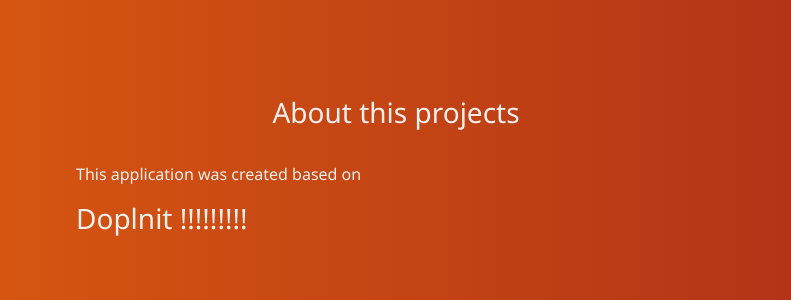
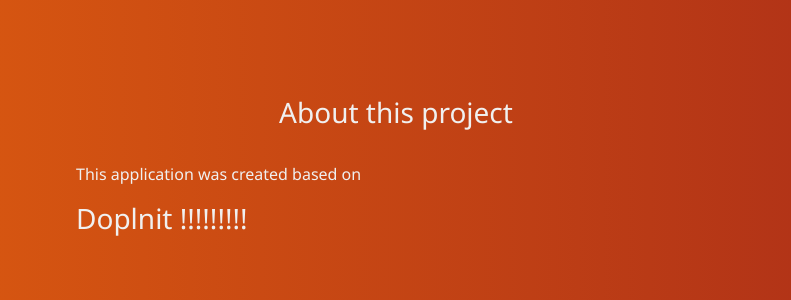
Before and after one commit to hampet1/radiolarite_provenance_classifier, a Django app: page /about/ in a window 1280 px wide. Shown: the part 96-396 px from the top of the page, without its empty margins (244-1035 px from the left). Run offline with Django 4.2, Linux system fonts and the light colour scheme; some libraries are stand-ins or nearby versions.

Commit message:
delete changes

```diff
--- a/radiolarite/settings.py
+++ b/radiolarite/settings.py
@@ -27,7 +27,7 @@ DEBUG = True
 
 ALLOWED_HOSTS = ['13.231.160.52']
 
-p_a_ =10
+
 # Application definition
 
 INSTALLED_APPS = [
--- a/users/templates/about.html
+++ b/users/templates/about.html
@@ -5,7 +5,7 @@
         <section class="container-fluid bg">
             <section class= "row justify-content-center ">
                 <section class="col-6 p-0"><br>
-                    <h3 style="text-align:center;"> About this projects </h3><br>
+                    <h3 style="text-align:center;"> About this project </h3><br>
                     <p> This application was created based on</p>
                     <!-- change it -->
                     <h3 style="margin-bottom: 500px;"> Doplnit !!!!!!!!!</h3>
```
